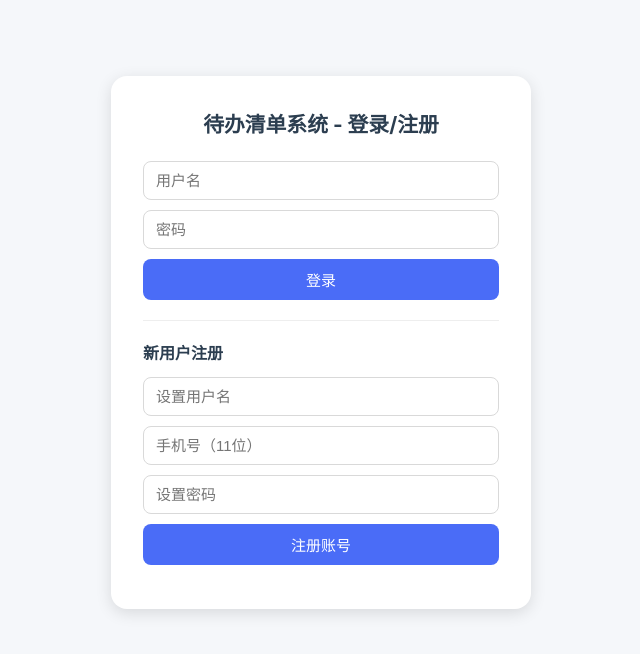
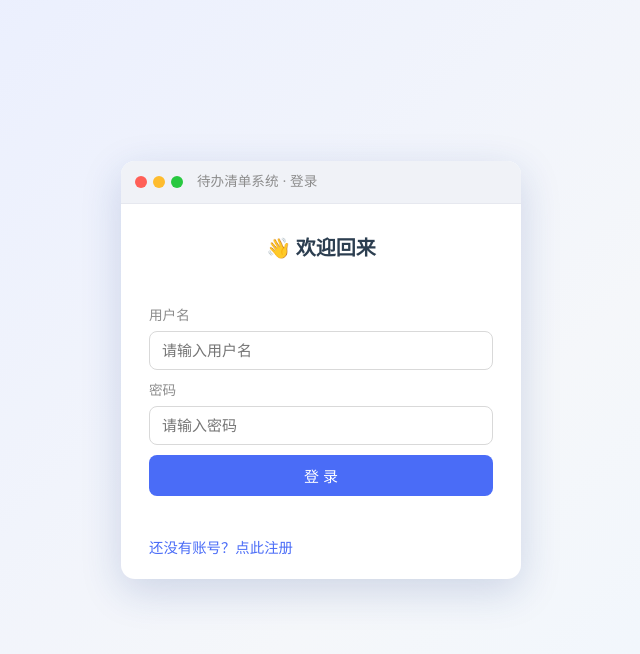
Before and after one commit to haozi-coder/gotodo, a website with bundled scripts: page login.html in a window 1280 px wide. Shown: the whole page, without its empty margins (319-959 px from the left). Built offline with nearby package versions, Linux system fonts and the light colour scheme.

Commit message:
feat: 登录/注册界面窗口化 - 登录先验证账号存在/左下角去注册/注册独立页用户名唯一

```diff
--- a/css/style.css
+++ b/css/style.css
@@ -454,31 +454,91 @@ button:active{
   margin-top: 8px;
 }
 
-/* ========== 登录页 ========== */
-.login-wrap{
-  max-width: 420px;
-  margin: 60px auto !important;
-  border: none !important;
-  padding: 32px !important;
-  border-radius: 16px !important;
-  box-shadow: var(--shadow-hover);
+/* ========== 登录/注册窗口 ========== */
+.login-page{
+  min-height: 100vh;
+  display: flex;
+  align-items: center;
+  justify-content: center;
+  background: linear-gradient(135deg, #e8edff 0%, #f5f7fa 60%, #eef6ff 100%);
+}
+.login-window{
+  width: 400px;
+  max-width: 92vw;
   background: var(--card-bg);
+  border-radius: 14px;
+  box-shadow: 0 12px 40px rgba(30, 60, 140, 0.18);
+  overflow: hidden;
 }
-.login-wrap h2{
+
+/* 窗口标题栏 */
+.win-bar{
+  display: flex;
+  align-items: center;
+  gap: 6px;
+  padding: 10px 14px;
+  background: #f0f2f7;
+  border-bottom: 1px solid #e6e8ef;
+}
+.win-dot{
+  width: 12px;
+  height: 12px;
+  border-radius: 50%;
+  display: inline-block;
+}
+.win-dot.red{ background: #ff5f57; }
+.win-dot.yellow{ background: #febc2e; }
+.win-dot.green{ background: #28c840; }
+.win-title{
+  margin-left: 8px;
+  font-size: 0.85rem;
+  color: var(--text-light);
+}
+
+/* 窗口主体 */
+.win-body{
+  padding: 28px 28px 16px;
+}
+.win-body h2{
+  margin-bottom: 8px;
+  font-size: 1.25rem;
   text-align: center;
-  margin-bottom: 20px;
-  font-size: 1.3rem;
-  color: var(--text);
 }
-.login-wrap form{
+.win-body .tip{
+  min-height: 1.2em;
+  margin: 4px 0 8px;
+  text-align: center;
+}
+
+/* 窗口底部：注册/返回按钮固定在左下角 */
+.win-footer{
+  display: flex;
+  justify-content: flex-start;
+  padding: 4px 28px 18px;
+}
+.link-btn{
+  background: none;
+  border: none;
+  color: var(--primary);
+  font-size: 0.9rem;
+  padding: 4px 0;
+}
+.link-btn:hover{
+  background: none;
   box-shadow: none;
-  padding: 0;
-  margin: 12px 0;
+  transform: none;
+  text-decoration: underline;
+  color: var(--primary-dark);
 }
+
+/* 提示信息：错误红 / 成功绿 */
 .tip{
   color: var(--danger);
   margin: 8px 0;
   font-size: 0.9rem;
+}
+.tip-ok{
+  color: var(--success);
 }
 
 /* ========== 退出登录按钮 ========== */
--- a/js/common.js
+++ b/js/common.js
@@ -168,6 +168,12 @@ export function getUserList() {
   return readJson(USER_LIST_KEY, [])
 }
 
+// 判断用户名是否已注册（登录前先查账号存在性，不存在则引导用户注册）
+export function userExists(username) {
+  if (!username) return false
+  return getUserList().some(u => u.username === username)
+}
+
 // ========== 密码加盐哈希（演示级方案） ==========
 // 优先用 Web Crypto 的 SHA-256；非安全上下文（如局域网 IP 访问）下 crypto.subtle
 // 不可用，降级为同步散列。注意：这仍是前端演示级加密，真实系统必须在服务端校验。
--- /dev/null
+++ b/js/login.js
@@ -0,0 +1,46 @@
+import {loginUser, getCurrentUser, createInitTodoForNewUser, userExists} from "./common.js"
+
+const msgDom = document.querySelector('#msg')
+
+// 如果已经登录，直接跳首页
+if (getCurrentUser()) {
+  location.replace("./index.html")
+}
+
+// 注册成功跳回登录时预填用户名（login.html?u=xxx）
+const prefill = new URLSearchParams(location.search).get('u')
+if (prefill) {
+  document.querySelector('#username').value = prefill
+  document.querySelector('#pwd').focus()
+}
+
+// 左下角「去注册」→ 跳转注册窗口
+document.querySelector('#goRegisterBtn').onclick = function() {
+  location.replace('./register.html')
+}
+
+// 登录：第一步验证账号是否存在，第二步校验密码
+document.querySelector('#loginForm').onsubmit = async function(e) {
+  e.preventDefault()
+  const u = document.querySelector('#username').value.trim()
+  const p = document.querySelector('#pwd').value.trim()
+
+  if (!u || !p) {
+    msgDom.textContent = '用户名和密码不能为空'
+    return
+  }
+
+  // 第一步：先验证账号是否存在，不存在则提示注册
+  if (!userExists(u)) {
+    msgDom.textContent = '账号不存在，请先注册'
+    return
+  }
+
+  // 第二步：校验密码
+  if (await loginUser(u, p)) {
+    createInitTodoForNewUser() // 新用户首次登录生成示例任务（仅一次）
+    location.replace("./index.html")
+  } else {
+    msgDom.textContent = '密码错误，请重试'
+  }
+}
--- a/login.html
+++ b/login.html
@@ -6,75 +6,36 @@
   <title>登录｜待办清单系统</title>
   <link rel="stylesheet" href="./css/style.css">
 </head>
-<body>
-<main>
-  <div class="login-wrap">
-    <h2>待办清单系统 - 登录/注册</h2>
-    <div class="tip" id="msg"></div>
-    <form id="loginForm">
-      <input placeholder="用户名" id="username" required>
-      <input type="password" placeholder="密码" id="pwd" required>
-      <button type="submit">登录</button>
-    </form>
-    <hr style="margin:20px 0;border:none;border-top:1px solid #eee;">
-    <form id="regForm">
-      <h4>新用户注册</h4>
-      <input placeholder="设置用户名" id="regUser">
-      <input type="tel" placeholder="手机号（11位）" id="regPhone" maxlength="11">
-      <input type="password" placeholder="设置密码" id="regPwd">
-      <button type="submit">注册账号</button>
-    </form>
+<body class="login-page">
+  <!-- 登录窗口 -->
+  <div class="login-window">
+    <!-- 窗口标题栏 -->
+    <div class="win-bar">
+      <span class="win-dot red"></span>
+      <span class="win-dot yellow"></span>
+      <span class="win-dot green"></span>
+      <span class="win-title">待办清单系统 · 登录</span>
+    </div>
+
+    <div class="win-body">
+      <h2>👋 欢迎回来</h2>
+      <div class="tip" id="msg"></div>
+
+      <form id="loginForm">
+        <label class="field-label" for="username">用户名</label>
+        <input type="text" id="username" placeholder="请输入用户名" required autocomplete="username">
+        <label class="field-label" for="pwd">密码</label>
+        <input type="password" id="pwd" placeholder="请输入密码" required autocomplete="current-password">
+        <button type="submit" class="btn-primary">登 录</button>
+      </form>
+    </div>
+
+    <!-- 窗口底部左下角：去注册 -->
+    <div class="win-footer">
+      <button type="button" id="goRegisterBtn" class="link-btn">还没有账号？点此注册</button>
+    </div>
   </div>
-</main>
 
-<script type="module">
-import {registerUser,loginUser,getCurrentUser,createInitTodoForNewUser,validatePhone} from "./js/common.js"
-
-const msgDom = document.querySelector('#msg')
-
-// 如果已经登录，直接跳首页
-if(getCurrentUser()){
-  location.replace("./index.html")
-}
-
-// 登录
-document.querySelector("#loginForm").onsubmit = async function(e){
-  e.preventDefault()
-  const u = document.querySelector('#username').value.trim()
-  const p = document.querySelector('#pwd').value.trim()
-  if(await loginUser(u,p)){
-    //登录成功：判断是否新用户，如果没加载示例任务，则生成一次
-    createInitTodoForNewUser()
-    location.replace("./index.html")
-  }else{
-    msgDom.innerText="用户名或者密码错误！"
-  }
-}
-
-//注册
-document.querySelector("#regForm").onsubmit = async function(e){
-  e.preventDefault()
-  const u = document.querySelector('#regUser').value.trim()
-  const p = document.querySelector('#regPwd').value.trim()
-  const phone = document.querySelector('#regPhone').value.trim()
-
-  // 前端校验：必填 + 手机号格式
-  if(!u || !p){
-    msgDom.innerText="用户名密码不能为空"
-    return
-  }
-  const phoneErr = validatePhone(phone)
-  if(phoneErr){
-    msgDom.innerText = phoneErr
-    return
-  }
-
-  if(await registerUser(u,p,phone)){
-    msgDom.innerText="注册成功！请登录"
-  }else{
-    msgDom.innerText="账号已经存在！"
-  }
-}
-</script>
+  <script type="module" src="./js/login.js"></script>
 </body>
 </html>
```
Also changed, not shown: js/register.js (added, +38 -0 lines), register.html (added, +43 -0 lines).
